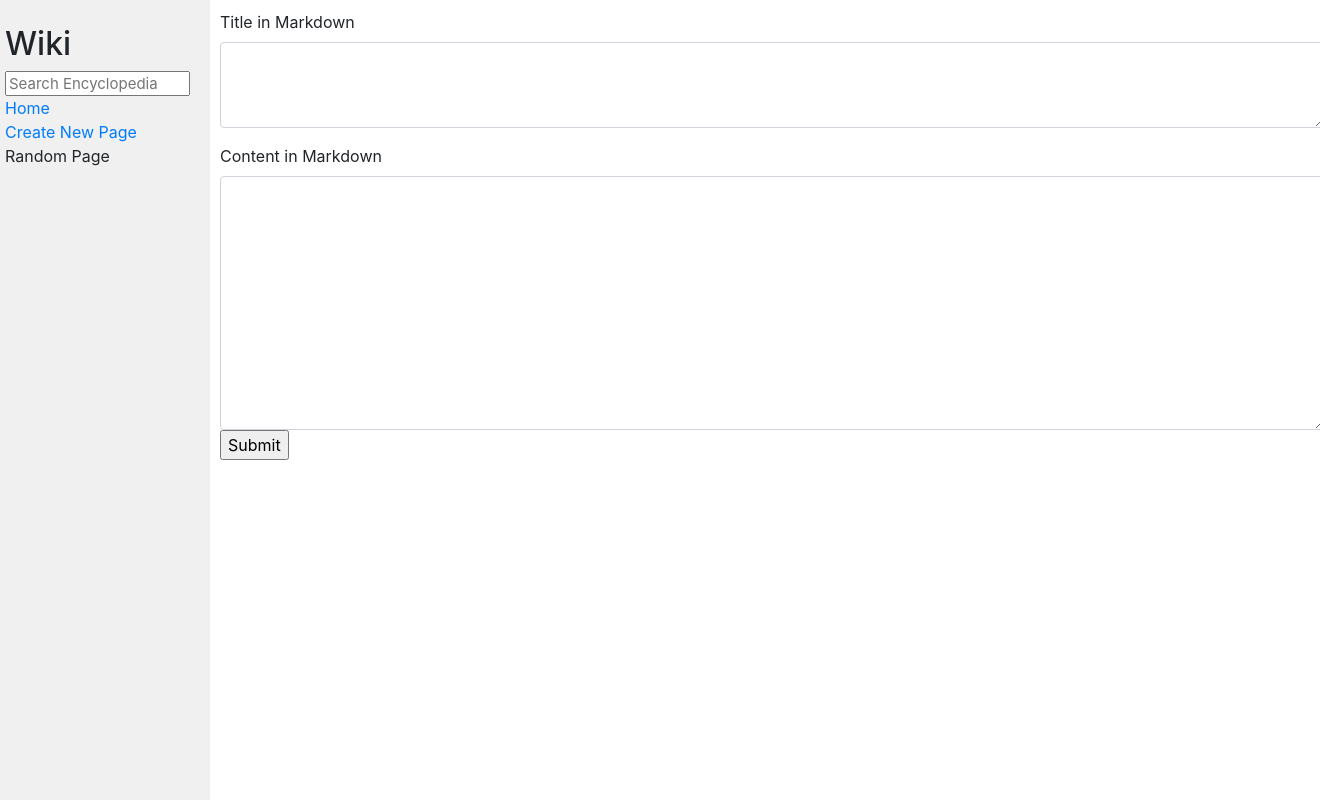
After one commit to Maazalisaeed/wiki, a Django app: page /New in a window 1320 px wide; the page is wider, and only the part inside the window is pictured. The commit adds this page. Run offline with Django 3.2, Linux system fonts and the light colour scheme; some libraries are stand-ins or nearby versions.

Commit message:
so far have been working on the new page and now on to a way to edit pages that already exist and those found with the for loop which and link them to the editing page

```diff
--- a/encyclopedia/static/encyclopedia/styles.css
+++ b/encyclopedia/static/encyclopedia/styles.css
@@ -36,3 +36,6 @@ textarea {
 .sidebar h2 {
     margin-top: 5px;
 }
+#center_div {
+    text-align: center;
+}
--- a/encyclopedia/templates/encyclopedia/layout.html
+++ b/encyclopedia/templates/encyclopedia/layout.html
@@ -20,7 +20,7 @@
                     <a href="{% url 'index' %}">Home</a>
                 </div>
                 <div>
-                    Create New Page
+                    <a href ="{% url 'new_page' %}">Create New Page</a>
                 </div>
                 <div>
                     Random Page
--- /dev/null
+++ b/encyclopedia/templates/encyclopedia/new_page.html
@@ -0,0 +1,18 @@
+{% extends "encyclopedia/layout.html" %}
+{% block title %}
+    New Articel
+{% endblock %}
+{% block body %}
+<form action="{% url 'new_page' %}" method="post">
+    {% csrf_token %}
+    <div class="form-group">
+        <label for="Title">Title in Markdown</label>
+        <textarea class="form-control"  rows="3" name="title"></textarea>
+      </div>
+    <div class="form-group">
+        <label for="Content">Content in Markdown</label>
+        <textarea class="form-control" rows="10" name="content"></textarea>
+    <input type="submit" value="Submit">
+    </div>
+</form>
+{% endblock %}
--- a/encyclopedia/urls.py
+++ b/encyclopedia/urls.py
@@ -6,4 +6,5 @@ urlpatterns = [
     path("", views.index, name="index"),
     path("wiki/<str:title>", views.title, name="titlepage"),
     path("search", views.search, name='search'),
+    path("New", views.new_page, name ='new_page')
 ]
--- a/encyclopedia/views.py
+++ b/encyclopedia/views.py
@@ -27,5 +27,25 @@ def search(request):
 def title(request, title):
     artical_name = util.get_entry(title)
     if artical_name == None:
-        return render(request, "encyclopedia/Error_page.html")
+        error="#This page doesn't seem to exist"
+        return render(request, "encyclopedia/Error_page.html",{"error": markdown2.markdown(error)})
     return render(request, "encyclopedia/articel_page.html",{"data_from_entry": markdown2.markdown(artical_name), "title":title})
+
+def new_page(request):
+    if request.method =="POST":
+        title = request.POST["title"]
+        content = request.POST["content"]
+        all_entries = util.list_entries()
+        match_found= False
+        for entry in all_entries:
+            score = fuzz.WRatio(title,entry)
+            if score == 100:
+                error = "## Article with this title already exist you can edit the page in the edit tab"
+                match_found= True
+                return render(request,"encyclopedia/Error_page.html",{"error": markdown2.markdown(error), "context_of_the_error":True})
+            else:
+                continue
+        if match_found == False:
+             util.save_entry(title,content)
+
+    return render(request,"encyclopedia/new_page.html")
```
Also changed, not shown: encyclopedia/templates/encyclopedia/Error_page.html (+17 -0 lines), entries/CSS.md (+1 -3 lines).
